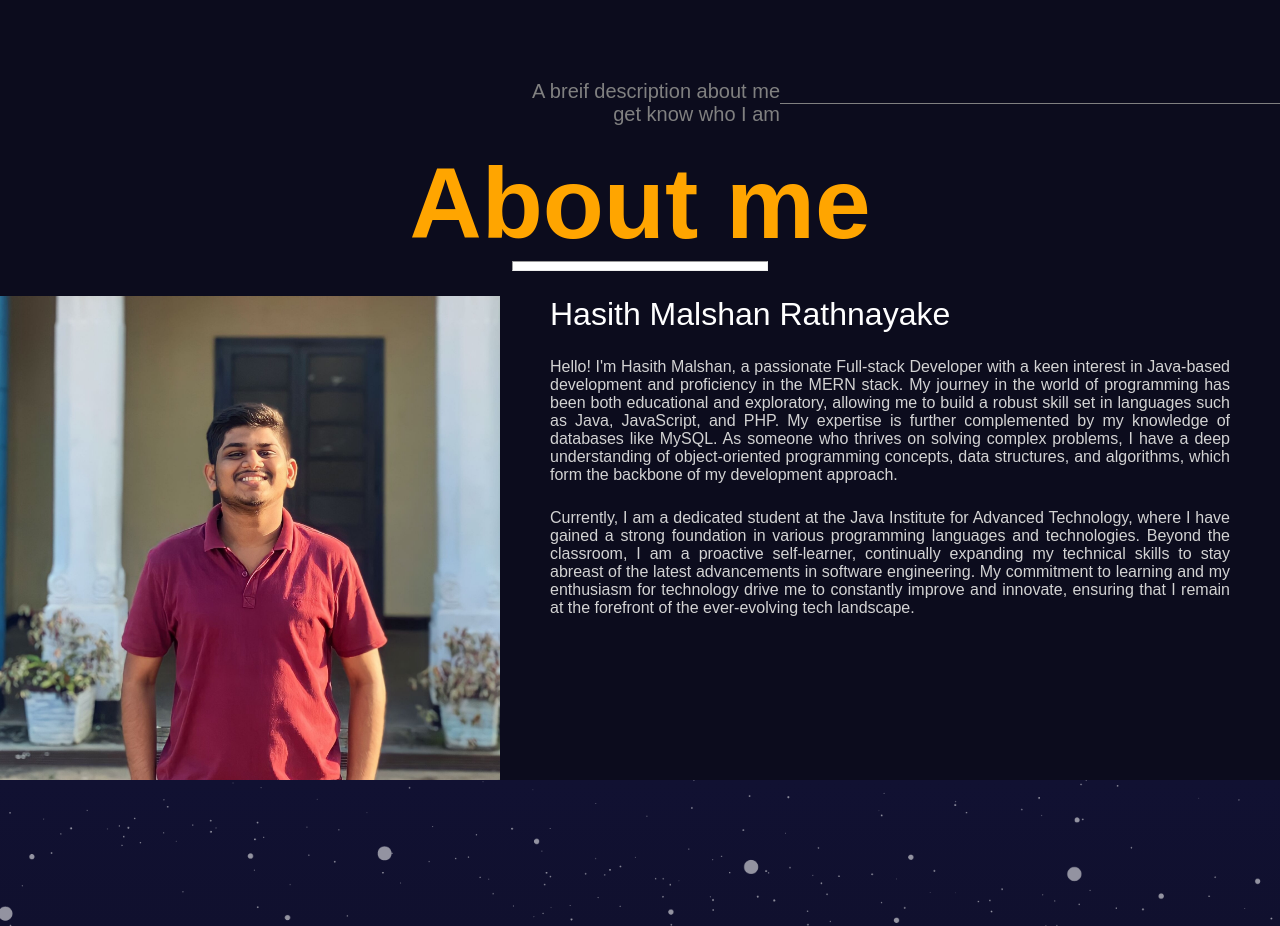
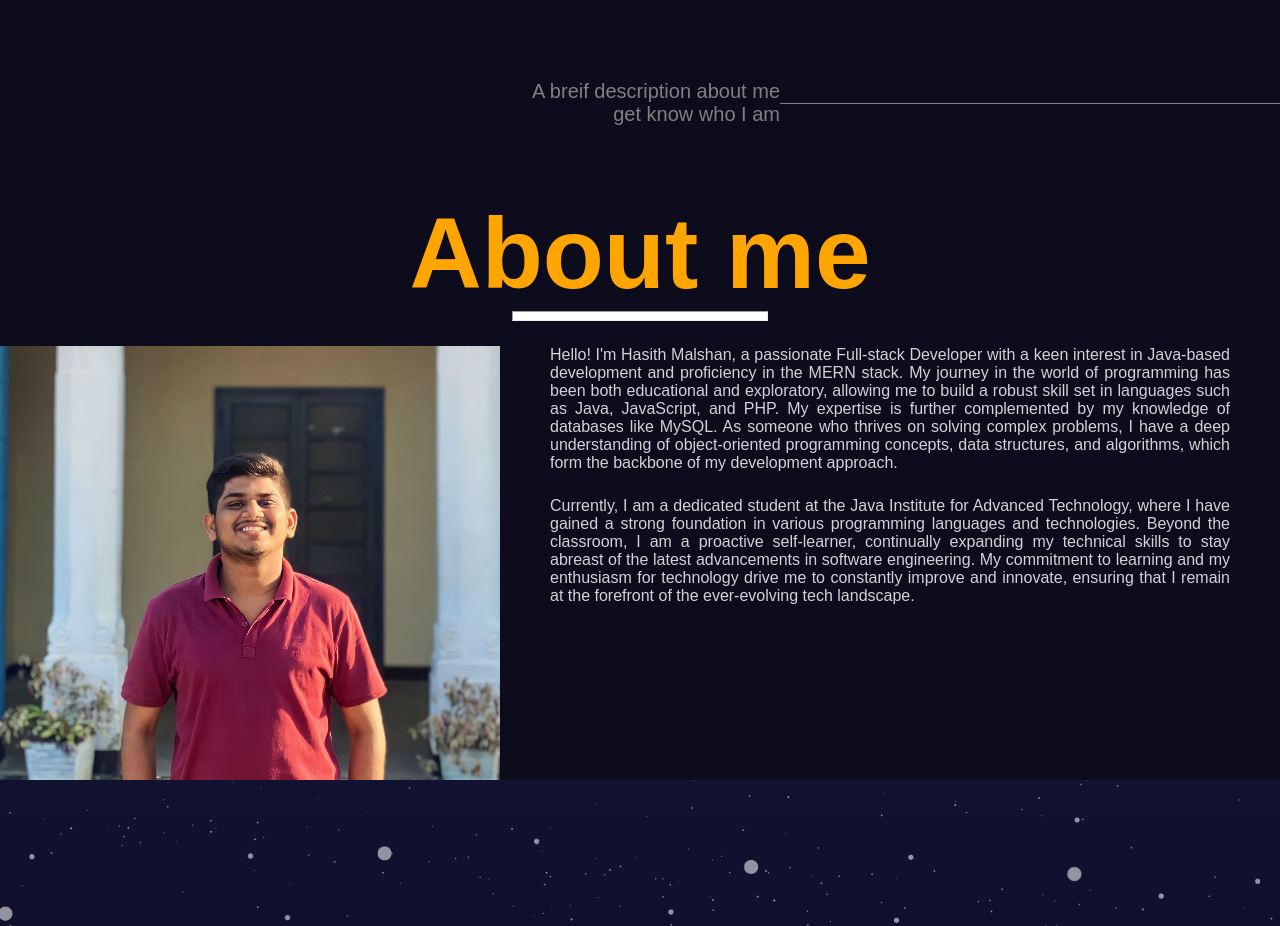
Before and after one commit to hasith-malshan/portfolio, a React (Vite) app: page / in a window 1280 px wide. Shown: the part 820-1746 px from the top of the page. Built offline with nearby package versions, Linux system fonts and the light colour scheme.

Commit message:
name Removed and UpperContainer code commented.

```diff
--- a/src/components/about/About.jsx
+++ b/src/components/about/About.jsx
@@ -39,7 +39,6 @@ const About = () => {
             <motion.img src="me_2.jpg" alt="" variants={varients} />
           </motion.div>
           <motion.div className="textWrapper" variants={varients}>
-            <motion.h1>Hasith Malshan Rathnayake</motion.h1>
             <motion.p>
               Hello! I'm Hasith Malshan, a passionate Full-stack Developer with
               a keen interest in Java-based development and proficiency in the
--- a/src/components/about/about.scss
+++ b/src/components/about/about.scss
@@ -10,12 +10,14 @@
       align-items: center;
 
       @include mobile {
-        align-self: center;
-        text-align: center;
-        flex-direction: column;
-        padding-top: 0px;
-        gap: 20px;
+        display: none;
+        // align-self: center;
+        // text-align: center;
+        // flex-direction: column;
+        // padding-top: 0px;
+        // gap: 20px;
       }
+
       @include tablet {
         padding-top: 0;
       }
@@ -45,7 +47,7 @@
 
     .titleContainer {
       h1 {
-        padding-top: 20px;
+        padding-top: 70px;
         text-align: center;
         color: orange;
 
```
